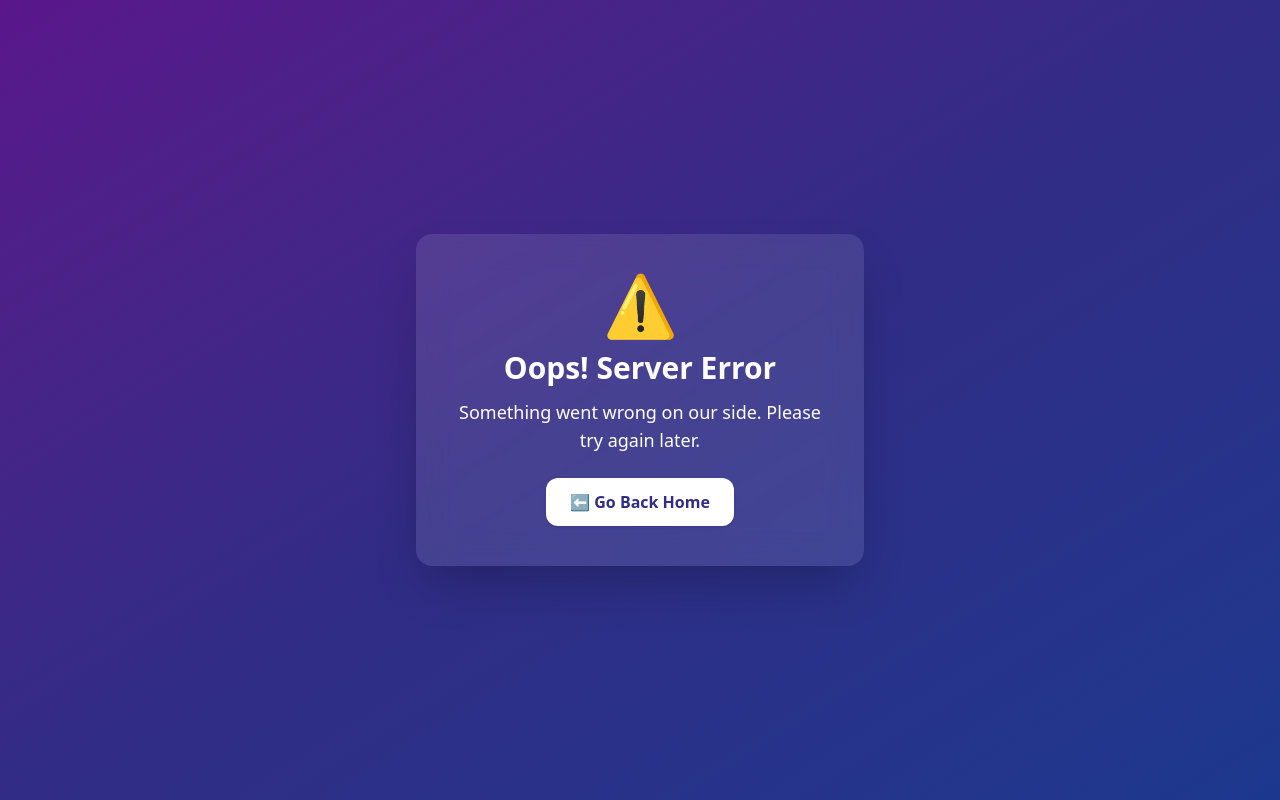
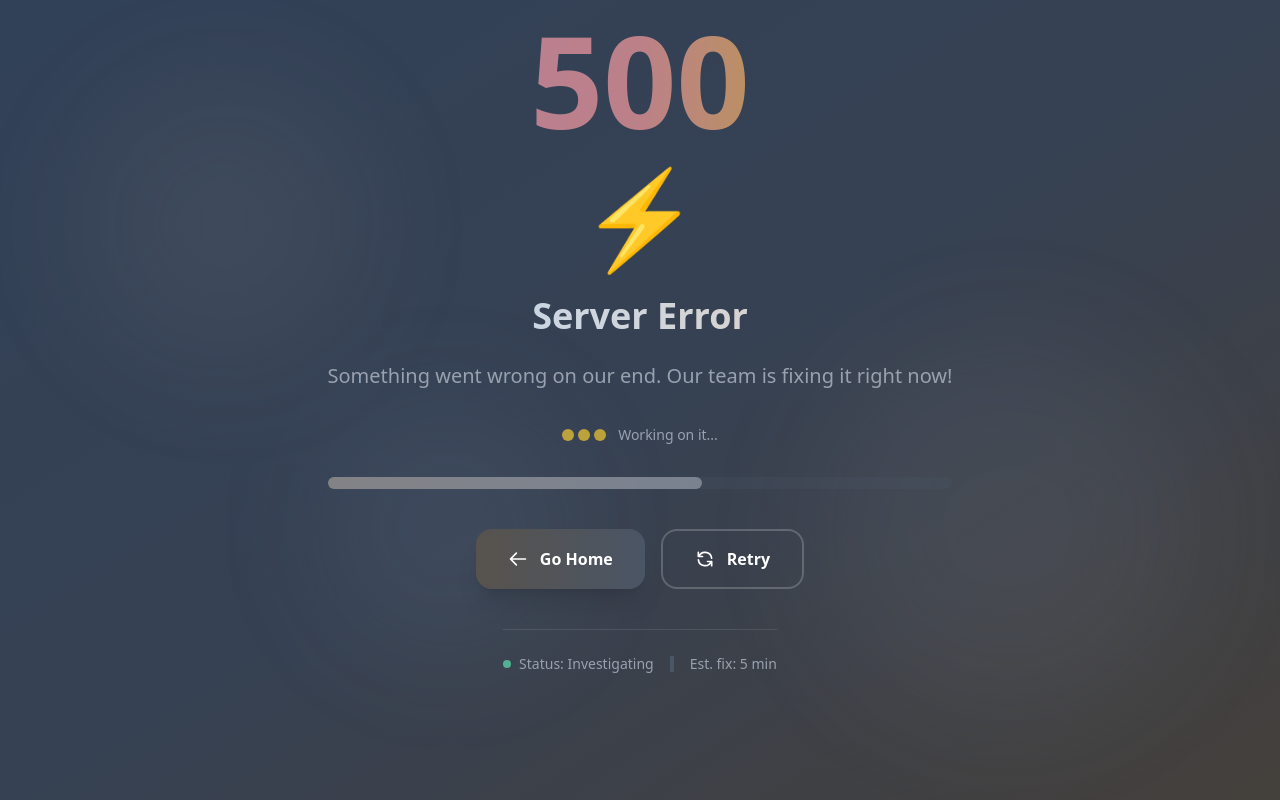
Before and after one commit to Prabhatsingh001/URL.ly, a Django app: template UrlShortner/urlLogic/templates/server_500.html in a window 1280 px wide. Run offline with Django 5.2, Linux system fonts and the light colour scheme; the template is opened without the code that fills it, so the values that code supplies are empty; parts of the project's set-up code (start-up, migrations or seed data) failed here and were passed over; some libraries are stand-ins or nearby versions.

Commit message:
updated 500 page

```diff
--- a/UrlShortner/urlLogic/templates/server_500.html
+++ b/UrlShortner/urlLogic/templates/server_500.html
@@ -1,28 +1,88 @@
 {% load static %}
+{% load static tailwind_tags %}
 <!DOCTYPE html>
 <html lang="en">
 <head>
     <meta charset="UTF-8">
     <meta name="viewport" content="width=device-width, initial-scale=1.0">
-  <script src="https://cdn.jsdelivr.net/npm/@tailwindcss/browser@4"></script>
+    <link rel="stylesheet" href="{% static 'css/dist/styles.css' %}">
     <title>Error 500 | URL.ly</title>
+    {% tailwind_css %}
 </head>
-<body class="bg-gradient-to-br from-purple-900 via-indigo-900 to-blue-900 min-h-screen flex items-center justify-center text-white">
-  <div class="bg-white/10 backdrop-blur-lg p-10 rounded-2xl shadow-2xl text-center max-w-md">
-    <div class="text-6xl mb-4">⚠️</div>
-    <h1 class="text-3xl font-bold mb-3">Oops! Server Error</h1>
-    <p class="text-lg mb-6">Something went wrong on our side. Please try again later.</p>
+<body class="bg-gradient-to-br from-slate-700 via-gray-700 to-stone-700 min-h-screen flex items-center justify-center text-white relative overflow-hidden">
+
+  <div class="absolute inset-0 overflow-hidden">
+    <div class="absolute top-20 left-20 w-72 h-72 bg-stone-400/15 rounded-full blur-3xl animate-pulse delay-250"></div>
+    <div class="absolute bottom-20 right-20 w-96 h-96 bg-gray-400/15 rounded-full blur-3xl animate-pulse delay-750"></div>
+    <div class="absolute top-1/2 left-1/4 w-64 h-64 bg-slate-400/15 rounded-full blur-3xl animate-pulse delay-500"></div>
+  </div>
+
+  <!-- Main Error Card -->
+  <div class="relative max-w-7xl min-h-screen flex flex-col items-center justify p-4">
+    <!-- Error Code -->
+    <div class="text-5xl sm:text-9xl font-black mb-6 bg-gradient-to-r from-rose-300 via-red-300 to-orange-300 bg-clip-text text-transparent animate-pulse">
+      500
+    </div>
+    <!-- Icon -->
+    <div class="text-4xl sm:text-8xl mb-8 hover:rotate-12 transform transition-all duration-500 ease-in-out">
+      ⚡
+    </div>
+    <!-- Main Heading -->
+    <h1 class="text-3xl sm:text-4xl font-black mb-6 bg-gradient-to-r from-slate-300 via-gray-300 to-stone-300 bg-clip-text text-transparent">
+      Server Error
+    </h1>
+    <!-- Description -->
+    <p class="text-sm sm:text-xl mb-8 text-gray-400 leading-relaxed">
+      Something went wrong on our end. Our team is fixing it right now!
+    </p>
+    <!-- Status Indicator -->
+    <div class="flex items-center justify-center mb-8 space-x-3">
+      <div class="flex space-x-1">
+        <div class="w-3 h-3 bg-amber-300 rounded-full animate-pulse"></div>
+        <div class="w-3 h-3 bg-amber-300 rounded-full animate-pulse delay-200"></div>
+        <div class="w-3 h-3 bg-amber-300 rounded-full animate-pulse delay-400"></div>
+      </div>
+      <span class="text-sm text-gray-400">Working on it...</span>
+    </div>
+    <!-- Progress Bar -->
+    <div class="w-full bg-gray-600/30 rounded-full h-3 mb-10">
+      <div class="bg-gradient-to-r from-stone-400 to-gray-400 h-3 rounded-full animate-pulse" style="width: 60%"></div>
+    </div>
+    <!-- Action Buttons -->
+    <div class="flex flex-col sm:flex-row gap-4 justify-center">
       {% if user.is_authenticated %}
-        <a href="{% url "u:home" %}"
-            class="inline-block px-6 py-3 bg-white text-indigo-900 font-semibold rounded-xl shadow hover:bg-gray-100 transition">
-            ⬅ Go Back Home
+      <a href="{% url "index" %}" class="group inline-flex items-center justify-center space-x-3 px-8 py-4 bg-gradient-to-r from-stone-600 to-gray-600 text-white font-bold rounded-2xl shadow-xl hover:shadow-2xl hover:scale-105 hover:-translate-y-1 transform transition-all duration-300">
+        <svg class="w-5 h-5 group-hover:-translate-x-1 transition-transform duration-300" fill="none" stroke="currentColor" viewBox="0 0 24 24">
+          <path stroke-linecap="round" stroke-linejoin="round" stroke-width="2" d="M10 19l-7-7m0 0l7-7m-7 7h18"/>
+        </svg>
+        <span>Go Home</span>
       </a>
       {% else %}
-        <a href="{% url "index" %}"
-            class="inline-block px-6 py-3 bg-white text-indigo-900 font-semibold rounded-xl shadow hover:bg-gray-100 transition">
-            ⬅ Go Back Home
+      <a href="{% url "u:home" %}" class="group inline-flex items-center justify-center space-x-3 px-8 py-4 bg-gradient-to-r from-stone-600 to-gray-600 text-white font-bold rounded-2xl shadow-xl hover:shadow-2xl hover:scale-105 hover:-translate-y-1 transform transition-all duration-300">
+        <svg class="w-5 h-5 group-hover:-translate-x-1 transition-transform duration-300" fill="none" stroke="currentColor" viewBox="0 0 24 24">
+          <path stroke-linecap="round" stroke-linejoin="round" stroke-width="2" d="M10 19l-7-7m0 0l7-7m-7 7h18"/>
+        </svg>
+        <span>Go Home</span>
       </a>
       {% endif %}
+      <button id="refresh-button" onClick="window.location.reload()" class="group inline-flex items-center justify-center space-x-3 px-8 py-4 border-2 border-white/20 text-white font-bold rounded-2xl hover:bg-white/10 hover:border-white/30 hover:scale-105 transform transition-all duration-300">
+        <svg class="w-5 h-5 group-hover:rotate-180 transition-transform duration-500" fill="none" stroke="currentColor" viewBox="0 0 24 24">
+          <path stroke-linecap="round" stroke-linejoin="round" stroke-width="2" d="M4 4v5h.582m15.356 2A8.001 8.001 0 004.582 9m0 0H9m11 11v-5h-.581m0 0a8.003 8.003 0 01-15.357-2m15.357 2H15"/>
+        </svg>
+        <span>Retry</span>
+      </button>
+    </div>
+    <!-- Footer Info -->
+    <div class="mt-10 pt-6 border-t border-white/10">
+      <div class="flex items-center justify-center space-x-4 text-sm text-gray-400">
+        <div class="flex items-center space-x-2">
+          <div class="w-2 h-2 bg-emerald-300 rounded-full animate-pulse"></div>
+          <span>Status: Investigating</span>
+        </div>
+        <div class="w-1 h-4 bg-gray-600"></div>
+        <span>Est. fix: 5 min</span>
+      </div>
+    </div>
   </div>
 </body>
 </html>
```
Also changed, not shown: UrlShortner/theme/static/css/dist/styles.css. Lines whose indentation alone changed are shown as unchanged.
